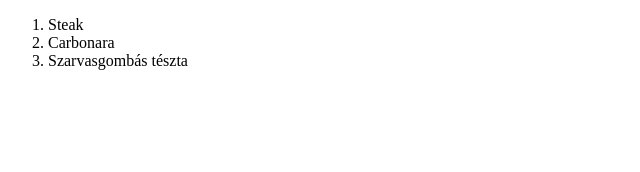
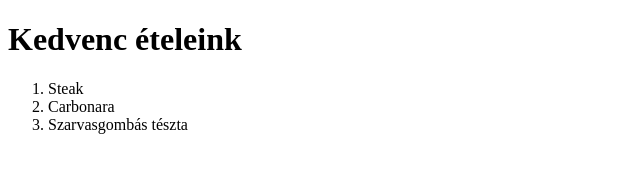
Before and after one commit to HangonyiVince/web1, a plain HTML site: page index.html in a window 1280 px wide. Shown: the whole page, without its empty margins (0-640 px from the left). Drawn offline with Linux system fonts and the light colour scheme.

Commit message:
modositva

```diff
--- a/index.html
+++ b/index.html
@@ -5,6 +5,7 @@
     <title>Document</title>
 </head>
 <body>
+    <h1>Kedvenc ételeink</h1>
 <ol>
 <li>Steak</li>
 <li>Carbonara</li>
```
